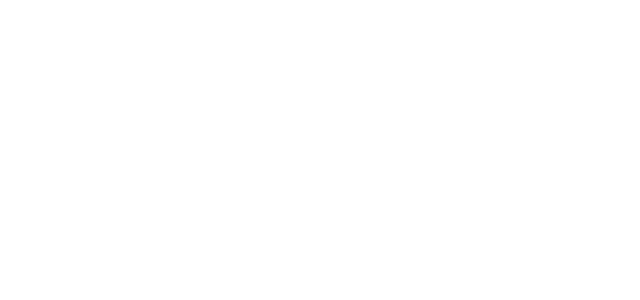
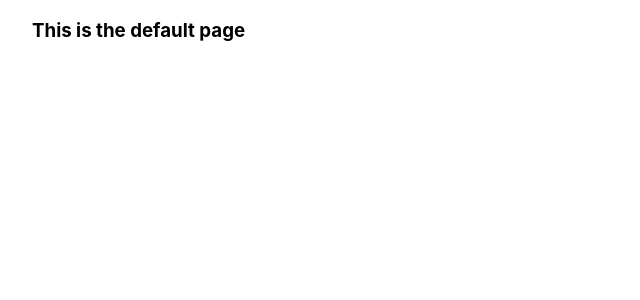
Before and after one commit to roykathurima/nextTestApp, a Next.js app: page / in a window 1280 px wide. Shown: the top 300 px of the page, without its empty margins (0-640 px from the left). Built offline with nearby package versions, Linux system fonts and the light colour scheme.

Commit message:
Added the Layout

```diff
--- /dev/null
+++ b/components/Layout.tsx
@@ -0,0 +1,26 @@
+import Head from "next/head";
+import styled from "@emotion/styled";
+import { ReactNode } from "react";
+
+interface LayoutProps {
+  title: string;
+  children: ReactNode;
+}
+
+const Container = styled.div`
+  padding: 0 2rem;
+`;
+
+const Layout = ({ title, children }: LayoutProps) => {
+  return (
+    <Container>
+      <Head>
+        <title>{title}</title>
+        <meta name="description" content="Generated by create next app" />
+      </Head>
+      {children}
+    </Container>
+  );
+};
+
+export default Layout;
--- a/package.json
+++ b/package.json
@@ -9,6 +9,7 @@
     "lint": "next lint"
   },
   "dependencies": {
+    "@emotion/react": "^11.8.1",
     "@emotion/styled": "^11.8.1",
     "next": "12.1.0",
     "react": "17.0.2",
--- a/pages/_app.tsx
+++ b/pages/_app.tsx
@@ -1,8 +1,13 @@
-import '../styles/globals.css'
-import type { AppProps } from 'next/app'
+import "../styles/globals.css";
+import type { AppProps } from "next/app";
+import Layout from "../components/Layout";
 
 function MyApp({ Component, pageProps }: AppProps) {
-  return <Component {...pageProps} />
+  return (
+    <Layout title="My First Next App">
+      <Component {...pageProps} />
+    </Layout>
+  );
 }
 
-export default MyApp
+export default MyApp;
--- a/pages/index.tsx
+++ b/pages/index.tsx
@@ -1,18 +1,8 @@
 import type { NextPage } from 'next'
-import Head from 'next/head'
-import Image from 'next/image'
-import styles from '../styles/Home.module.css'
 
 const Home: NextPage = () => {
   return (
-    <div className={styles.container}>
-      <Head>
-        <title>My First Next App</title>
-        <meta name="description" content="Generated by create next app" />
-        <link rel="icon" href="/favicon.ico" />
-      </Head>
-
-    </div>
+    <h3>This is the default page</h3>
   )
 }
 
```
Also changed, not shown: 1 other file (tests, documents, lock files or other folders).
